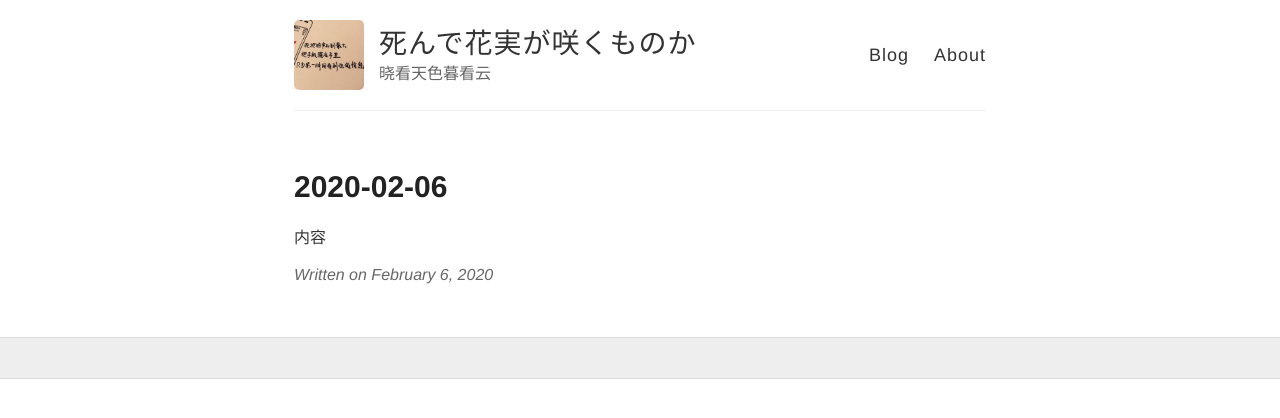
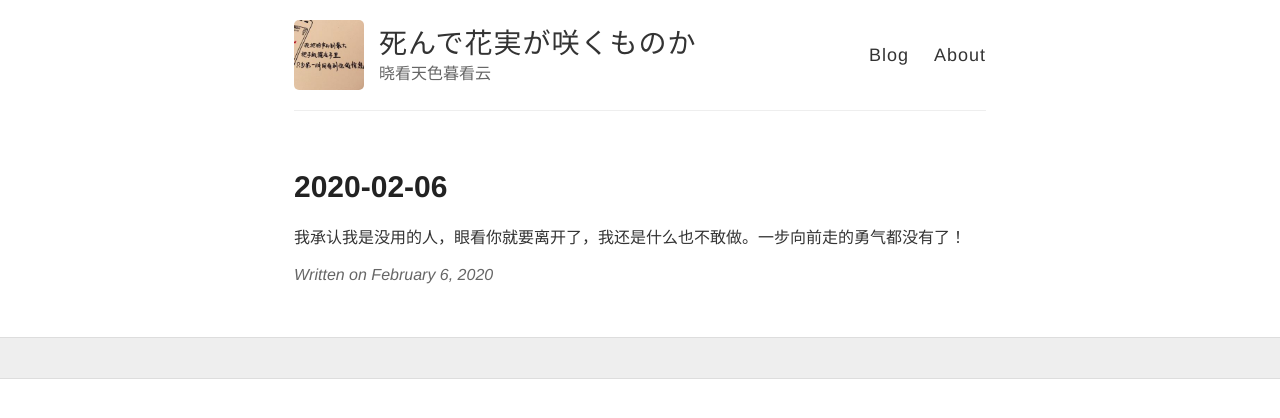
Before and after one commit to wiki650/wiki650.github.io, a Jekyll site: the page built from _posts/2020-02-06-wiki20200206.md, in a window 1280 px wide. Shown: the top 418 px of the page. Built offline with Jekyll 4.4.1, drawn with Linux system fonts in a browser that asks for light colours; comment, search, counter and statistics services are not loaded.

Commit message:
Update 2020-02-06-wiki20200206.md

```diff
--- a/_posts/2020-02-06-wiki20200206.md
+++ b/_posts/2020-02-06-wiki20200206.md
@@ -3,4 +3,4 @@ layout: post
 title: 2020-02-06
 ---
 
-内容
+我承认我是没用的人，眼看你就要离开了，我还是什么也不敢做。一步向前走的勇气都没有了！
```
